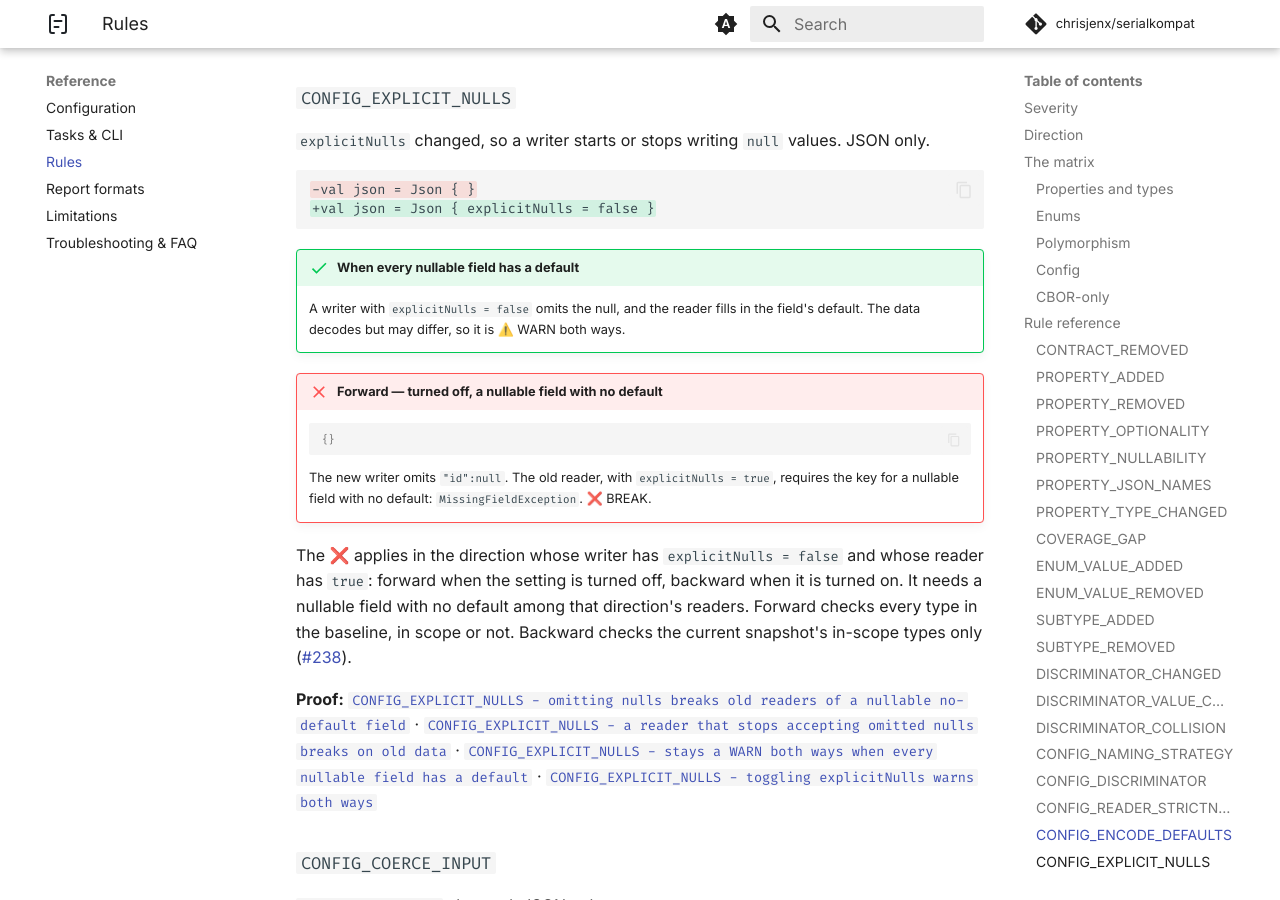
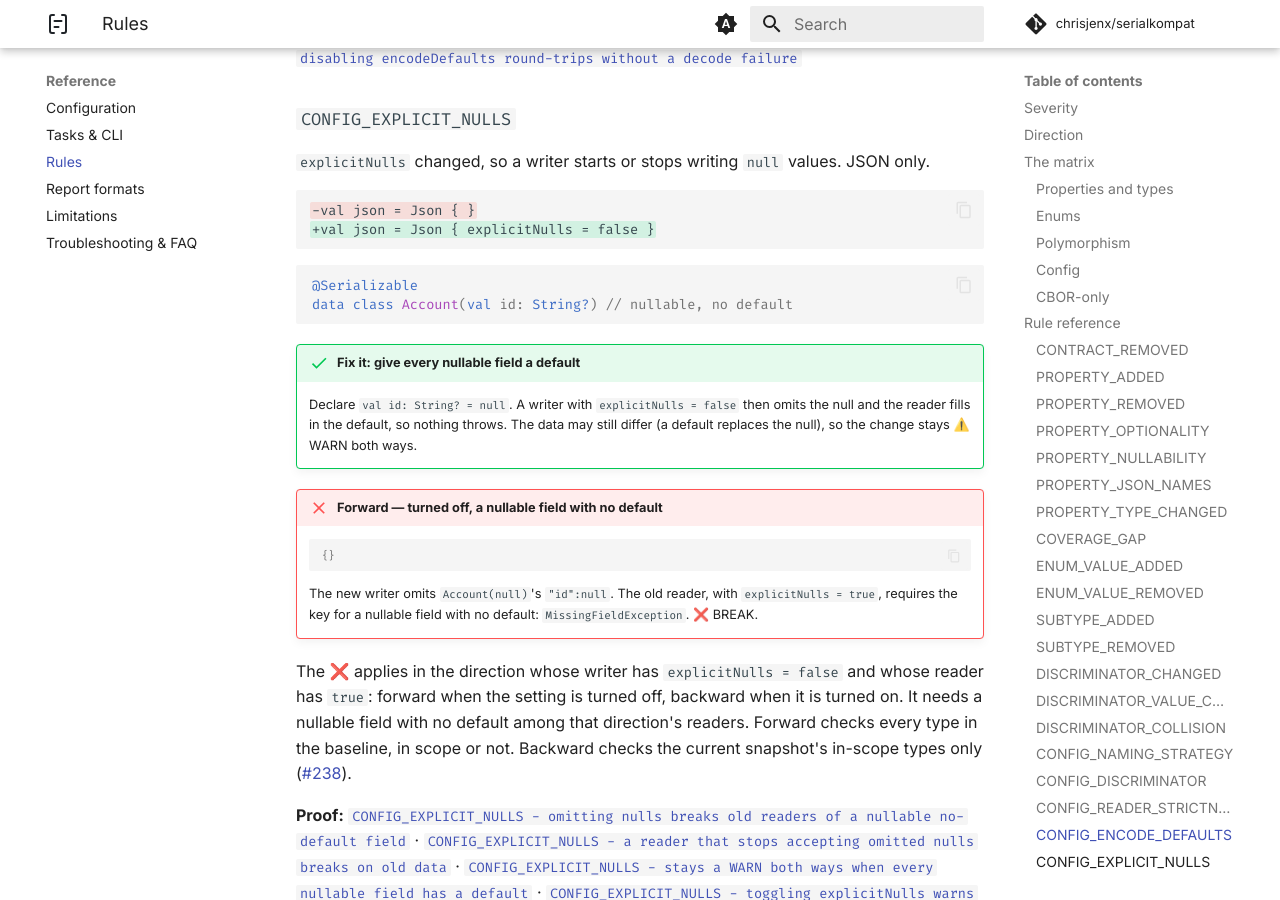
Before and after one commit to chrisjenx/serialkompat, an MkDocs documentation site: the page built from docs/rules.md, in a window 1280 px wide and 900 px high, scrolled down 17652 px. Built offline with MkDocs 1.6.1 and Material for MkDocs 9.7.7, drawn with Linux system fonts in a browser that asks for light colours; a script that is not in the unit is left out; comment, search, counter and statistics services are not loaded; some of the changed text lies outside the part shown.

Commit message:
docs(rules): review fixes for the rules page and its proof gate
checkRulesProof now needs a cited test on each section's Proof line (not
just the line) and matches every cited name in the file its link points at.
Clarify the explicitNulls and encodeDefaults cells, link #240 for the two
conservative over-predictions, link every rule named on Got a BREAK?, and
fix two stale oracle-test comments.

Co-Authored-By: Claude Opus 5.5 <noreply@anthropic.com>

````diff
--- a/docs/rules.md
+++ b/docs/rules.md
@@ -632,15 +632,22 @@ A field that changed optionality at the same time is judged by
 +val json = Json { explicitNulls = false }
 ```
 
-!!! success "When every nullable field has a default"
-    A writer with `explicitNulls = false` omits the null, and the reader fills in the
-    field's default. The data decodes but may differ, so it is ⚠️ WARN both ways.
+```kotlin
+@Serializable
+data class Account(val id: String?) // nullable, no default
+```
+
+!!! success "Fix it: give every nullable field a default"
+    Declare `val id: String? = null`. A writer with `explicitNulls = false` then omits the
+    null and the reader fills in the default, so nothing throws. The data may still differ
+    (a default replaces the null), so the change stays ⚠️ WARN both ways.
 
 !!! failure "Forward — turned off, a nullable field with no default"
     ```json
     {}
     ```
-    The new writer omits `"id":null`. The old reader, with `explicitNulls = true`, requires
+    The new writer omits `Account(null)`'s `"id":null`. The old reader, with
+    `explicitNulls = true`, requires
     the key for a nullable field with no default: `MissingFieldException`. ❌ BREAK.
 
 The ❌ applies in the direction whose writer has `explicitNulls = false` and whose reader has
@@ -988,7 +995,7 @@ under CBOR; the other settings are JSON-only.
 | Setting | Default | Moves the verdict of | Toggling it is |
 |---|---|---|---|
 | `ignoreUnknownKeys` | `false` | [`PROPERTY_ADDED`](#property_added) forward ❌ → ✅; [`PROPERTY_REMOVED`](#property_removed) backward ❌ → ⚠️; [`SUBTYPE_ADDED`](#subtype_added) forward ❌ → ⚠️ (with a default deserializer); [`PROPERTY_CBOR_LABEL`](#property_cbor_label) ❌ → ⚠️ (optional field) | [`CONFIG_READER_STRICTNESS`](#config_reader_strictness) |
-| `encodeDefaults` | `false` | [`PROPERTY_OPTIONALITY`](#property_optionality) forward ❌ → ✅ (became optional); [`CBOR_ARRAY_OMITTED_DEFAULT`](#cbor_array_omitted_default) cleared (unless `@EncodeDefault(NEVER)`) | [`CONFIG_ENCODE_DEFAULTS`](#config_encode_defaults) |
+| `encodeDefaults` | `false` | [`PROPERTY_OPTIONALITY`](#property_optionality) forward ❌ → ✅ (became optional); [`CBOR_ARRAY_OMITTED_DEFAULT`](#cbor_array_omitted_default) cleared, unless `@EncodeDefault(NEVER)` (stays ❌) or the mode is unrecorded (stays ⚠️) | [`CONFIG_ENCODE_DEFAULTS`](#config_encode_defaults) |
 | `explicitNulls` | `true` | When `false`: [`PROPERTY_ADDED`](#property_added) backward ❌ → ✅ and [`PROPERTY_REMOVED`](#property_removed) forward ❌ → ⚠️ (nullable, no default); [`PROPERTY_NULLABILITY`](#property_nullability) forward ❌ → ⚠️ (old field has a default) | [`CONFIG_EXPLICIT_NULLS`](#config_explicit_nulls) |
 | `coerceInputValues` | `false` | [`ENUM_VALUE_ADDED`](#enum_value_added) forward ❌ → ⚠️ (every reading field has a default) | [`CONFIG_COERCE_INPUT`](#config_coerce_input) |
 | `namingStrategy` | none | — | [`CONFIG_NAMING_STRATEGY`](#config_naming_strategy) |
````
Also changed, not shown: other parts of docs/rules.md (+3 -3 lines), docs/got-a-break.md (+2 -2 lines), 2 other files.
